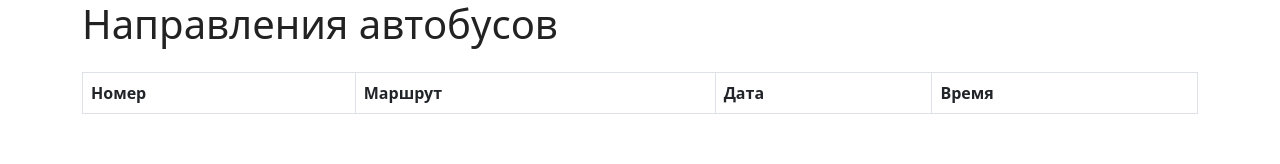
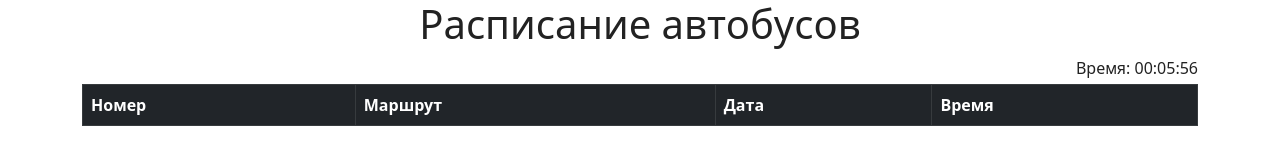
Before and after one commit to Andre-Dragon/bus-schedules, a website: page public/index.html in a window 1280 px wide. Drawn offline with Linux system fonts and the light colour scheme; no server answers.

Commit message:
Добавлены часы в фронтенд

```diff
--- a/public/index.html
+++ b/public/index.html
@@ -26,9 +26,10 @@
   </head>
   <body>
     <div class="container">
-      <h1 class="mb-4">Направления автобусов</h1>
+      <h1 class="mb-2 text-center">Расписание автобусов</h1>
+      <div class="mb-1 text-end">Время: <span id="time"></span></div>
       <table id="bus" class="table table-striped table-bordered">
-        <thead>
+        <thead class="table-dark">
           <tr>
             <th>Номер</th>
             <th>Маршрут</th>
--- a/public/js/scripts.js
+++ b/public/js/scripts.js
@@ -44,7 +44,21 @@ const renderBusData = buses => {
   tableBody.insertAdjacentHTML('afterbegin', listBusesHandler(buses));
 };
 
+const addZeroHandler = n => (n < 10 ? `0${n}` : n);
+
+const addTimeHandler = () => {
+  const timeEl = document.getElementById('time');
+  const d = new Date();
+  const h = addZeroHandler(d.getHours());
+  const m = addZeroHandler(d.getMinutes());
+  const s = addZeroHandler(d.getSeconds())
+
+  timeEl.innerHTML = `${h}:${m}:${s}`;
+  setTimeout(addTimeHandler, 1000);
+};
+
 const init = async () => {
+  addTimeHandler();
   const buses = await fetchBusData();
   renderBusData(buses);
 };
```
Also changed, not shown: package.json (+7 -2 lines), 1 other file.
